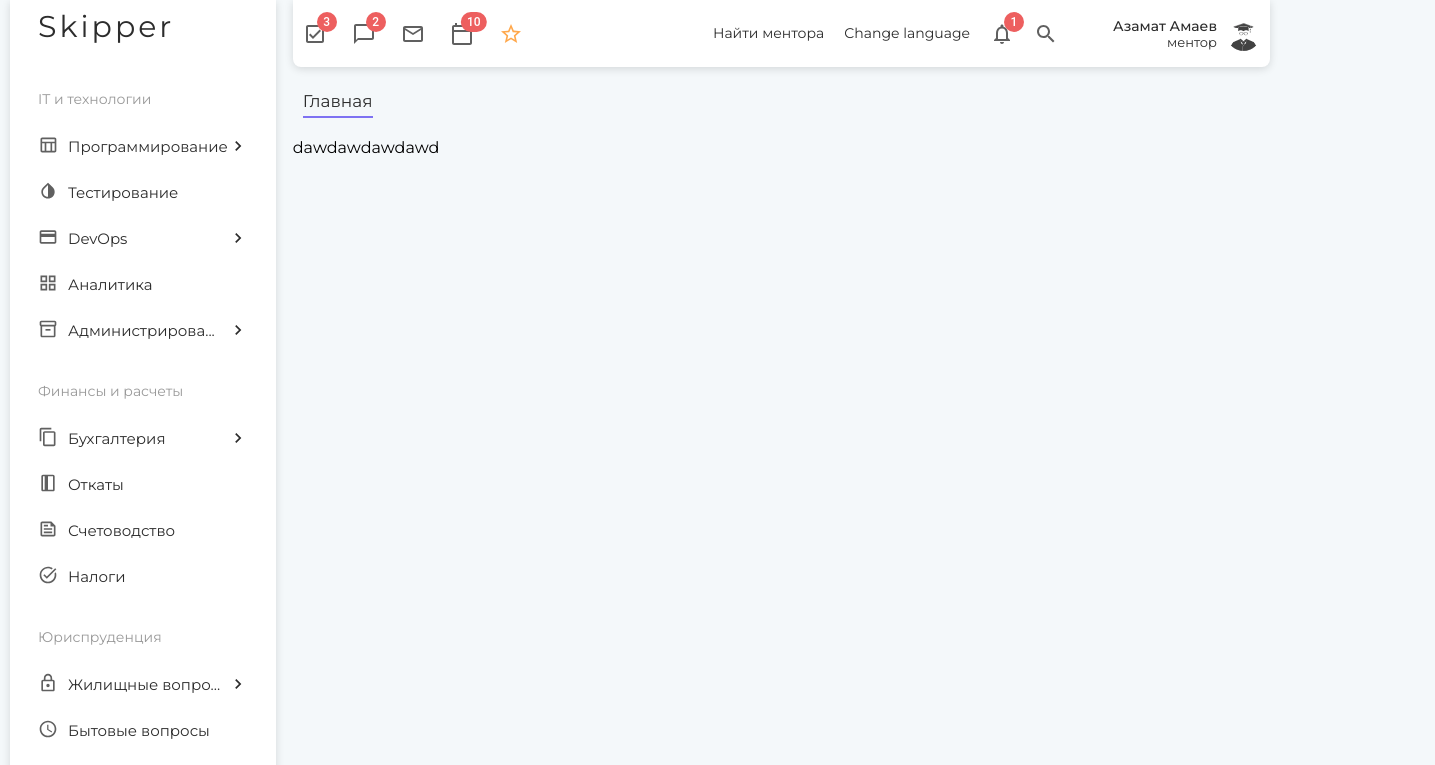
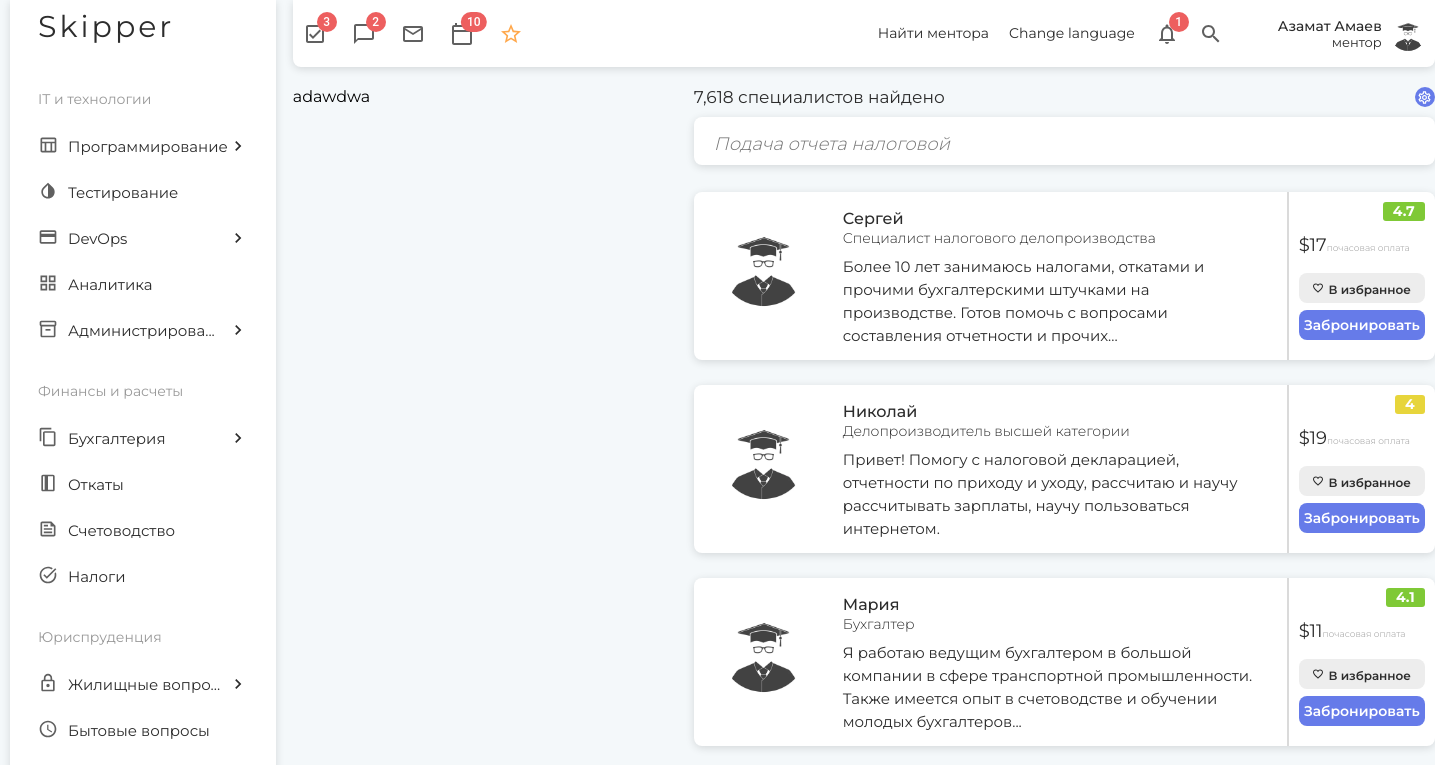
Before and after one commit to Hlopunoff/skipper, a React (Create React App) app: page / in a window 1280 px wide. Shown: the top 765 px of the page, 1435 px wide, since content can reach past the window. Built offline with nearby package versions, Linux system fonts and the light colour scheme.

Commit message:
Добавил компонент списка с менторами на главной странице

```diff
--- a/src/components/layout/Layout.tsx
+++ b/src/components/layout/Layout.tsx
@@ -14,7 +14,7 @@ export const Layout = () => {
                 <SideBar/>
                 <main className={st['main']}>
                     <Header sx={{maxWidth: '1160px'}}/>
-                    <Navbar/>
+                    {/* <Navbar/> */}
                     <Outlet/>
                 </main>
             </div>
--- /dev/null
+++ b/src/components/mentorPromoCard/MentorPromoCard.tsx
@@ -0,0 +1,43 @@
+import {FC} from 'react';
+import { Link } from 'react-router-dom';
+import FavoriteBorderOutlinedIcon from '@mui/icons-material/FavoriteBorderOutlined';
+
+import st from './mentorPromoCard.module.scss';
+import mentorAvatarPlug from '../../assets/img/avatar_plug.jpg';
+
+interface IMentorPromoProps {
+    img?: string;
+    name: string;
+    specialty: string;
+    description: string;
+    rating: number;
+    price: number;
+    typeOfPayment: string;
+}
+
+export const MentorPromoCard:FC<IMentorPromoProps> = ({img, name, specialty, description, rating, price, typeOfPayment}) => {
+    return (
+        <Link to='mentor' className={st['card']}>
+            <div className={st['card__img']}>
+                <img src={img || mentorAvatarPlug} alt="фото ментора" />
+            </div>
+            <div className={st['card__info']}>
+                <h5 className={st['card__username']}>{name}</h5>
+                <span className={st['card__specialty']}>{specialty}</span>
+                <p className={st['card__desc']}>{description}</p>
+            </div>
+            <div className={st['card__cla']}>
+                <div className={st['card__rating']} style={rating <= 3 ? ({ backgroundColor: '#ED5F5F' }) : rating > 4 ? ({ backgroundColor: '#7FC936' }) : ({ backgroundColor: '#E7D53B'})}>{rating}</div>
+                <div className={st['card__price']}>
+                    <span className={st['card__priceAmount']}>${price}</span>
+                    <span className={st['card__priceVariant']}>{typeOfPayment}</span>
+                </div>
+                <div className={st['card__btns']}>
+                    <button className={st['card__addToFavBtn']}>
+                        <FavoriteBorderOutlinedIcon sx={{marginRight: '4px', width: '12px', height: '12px'}}/>В избранное</button>
+                    <button className={st['card__bookBtn']}>Забронировать</button>
+                </div>
+            </div>
+        </Link>
+    );
+};
--- /dev/null
+++ b/src/components/mentorPromoCard/mentorPromoCard.module.scss
@@ -0,0 +1,120 @@
+@import '../../styles/colors';
+.card {
+    display: flex;
+    column-gap: 30px;
+    width: 100%;
+    background: #FFFFFF;
+    box-shadow: 0px 2px 8px rgba(0, 0, 0, 0.135216);
+    text-decoration: none;
+    border-radius: 8px;
+    &__img {
+        margin: 30px 0 30px 20px;
+        border-radius: 50%;
+        max-width: 99px;
+        max-height: 99px;
+        & img {
+            width: 100%;
+            height: 100%;
+            object-fit: cover;
+            border-radius: 50%;
+        }
+    }
+    &__info {
+        margin-top: 17px;
+        margin-bottom: 13px;
+    }
+    &__username {
+        font-style: normal;
+        font-weight: 500;
+        font-size: 16px;
+        line-height: 19px;
+        color: $main-color;
+    }
+    &__specialty {
+        display: inline-block;
+        margin-top: 3px;
+        font-style: normal;
+        font-weight: 300;
+        font-size: 14px;
+        line-height: 15px;
+        color: $main-color;
+    }
+    &__desc {
+        margin-top: 8px;
+        font-style: normal;
+        font-weight: 400;
+        font-size: 15px;
+        line-height: 23px;
+        color: $main-color;
+        hyphens: manual;
+    }
+    &__cla {
+        border-left: 2px solid #DADADA;
+        padding: 10px 10px 0 10px;
+    }
+    &__rating {
+        padding: 0 10px;
+        text-align: center;
+        margin-left: auto;
+        width: max-content;
+        height: 19px;
+        background: #7FC936;
+        border-radius: 3px;
+        font-style: normal;
+        font-weight: 700;
+        font-size: 14px;
+        line-height: 19px;
+        color: #fff;
+    }
+    &__price {
+        margin-top: 14px;
+        display: flex;
+        align-items: flex-end;
+    }
+    &__priceAmount {
+        font-style: normal;
+        font-weight: 400;
+        font-size: 18px;
+        line-height: 21px;
+        color: $main-color;
+    }
+    &__priceVariant {
+        font-style: normal;
+        font-weight: 300;
+        font-size: 9px;
+        line-height: 17px;
+        color: $light-grey;
+    }
+    &__btns {
+        margin-top: 17px;
+    }
+    &__addToFavBtn {
+        width: 100%;
+        height: 30px;
+        background: #EDEDED;
+        border: none;
+        border-radius: 8px;
+        padding: 7px 10px 4px 10px;
+        font-style: normal;
+        font-weight: 600;
+        font-size: 12px;
+        line-height: 18px;
+        color: $main-color;
+        white-space: nowrap;
+    }
+    &__bookBtn {
+        margin-top: 7px;
+        width: 100%;
+        height: 30px;
+        background: #EDEDED;
+        border: none;
+        border-radius: 8px;
+        background: #667BE9;
+        color: #fff;
+        font-style: normal;
+        font-weight: 600;
+        font-size: 14px;
+        line-height: 18px;
+        padding: 5px;
+    }
+}
--- /dev/null
+++ b/src/components/mentorsList/MentorsList.tsx
@@ -0,0 +1,42 @@
+import { MentorPromoCard } from '../mentorPromoCard/MentorPromoCard';
+
+import st from './mentorsList.module.scss';
+
+export const MentorsList = () => {
+    return (
+        <section className={st['mentorsList']}>
+            <MentorPromoCard
+                key={1}
+                name='Сергей'
+                specialty='Специалист налогового делопроизводства'
+                description='Более 10 лет занимаюсь налогами, откатами и прочими бухгалтерскими штучками на производстве. Готов помочь с вопросами составления отчетности и прочих...'
+                rating={4.7}
+                price={17}
+                typeOfPayment='почасовая оплата'/>
+            <MentorPromoCard
+                key={2}
+                rating={4.0}
+                price={19}
+                typeOfPayment='почасовая оплата'
+                name='Николай'
+                specialty='Делопроизводитель высшей категории'
+                description='Привет! Помогу с налоговой декларацией, отчетности по приходу и уходу, рассчитаю и научу рассчитывать зарплаты, научу пользоваться интернетом.'/>
+            <MentorPromoCard
+                key={3}
+                name='Мария'
+                specialty='Бухгалтер'
+                typeOfPayment='почасовая оплата'
+                description='Я работаю ведущим бухгалтером в большой компании в сфере транспортной промышленности. Также имеется опыт в счетоводстве и обучении молодых бухгалтеров...'
+                rating={4.1}
+                price={11}/>
+            <MentorPromoCard
+                key={4}
+                name='Евгения'
+                specialty='Бухгалтер и счетовод в ИП'
+                typeOfPayment='почасовая оплата'
+                description='Решу все ваши бухгалтерские проблемы в приемлемые сроки. Научу ваших специалистов всему необходимому, приворожу любимого и скрою от налоговой вашу жо...'
+                rating={4.9}
+                price={22}/>
+        </section>
+    );
+};
--- /dev/null
+++ b/src/components/mentorsList/mentorsList.module.scss
@@ -0,0 +1,7 @@
+.mentorsList {
+    margin-top: 27px;
+    width: 100%;
+    display: flex;
+    flex-direction: column;
+    row-gap: 25px;
+}
--- a/src/components/sideBar/sideBar.module.scss
+++ b/src/components/sideBar/sideBar.module.scss
@@ -2,6 +2,7 @@
 @import '../../styles/funcs';
 .sidebar {
     max-width: 268px;
+    min-height: 98vh;
     padding: 15px 28px 40px 28px;
     background: #FFFFFF;
     box-shadow: 0px 2px 8px rgba(0, 0, 0, 0.135216);
--- a/src/pages/mainPage/MainPage.tsx
+++ b/src/pages/mainPage/MainPage.tsx
@@ -1,9 +1,22 @@
+import SettingsOutlinedIcon from '@mui/icons-material/SettingsOutlined';
+import { MentorsList } from '../../components/mentorsList/MentorsList';
+
 import st from './mainPage.module.scss';
 
 export const MainPage = () => {
     return (
         <section className={st['mainPage']}>
-           dawdawdawdawd
+           <div className={st['mainPage__left']}>adawdwa</div>
+            <div className={st['mainPage__right']}>
+                <header className={st['mainPage__header']}>
+                    <span className={st['mainPage__amountOfMentors']}>7,618 специалистов найдено</span>
+                    <div className={st['mainPage__settingsBtn']}>
+                        <SettingsOutlinedIcon sx={{color: '#fff', width: '15px', height: '15px'}}/>
+                    </div>
+                    <input type="text" className={st['mainPage__search']} placeholder='Подача отчета налоговой'/>
+                </header>
+                <MentorsList/>
+            </div>
         </section>
     );
 };
--- a/src/pages/mainPage/mainPage.module.scss
+++ b/src/pages/mainPage/mainPage.module.scss
@@ -0,0 +1,58 @@
+@import '../../styles/colors';
+.mainPage {
+    margin-top: 20px;
+    display: flex;
+    column-gap: 30px;
+    padding-bottom: 20px;
+    &__left {
+        //! изменить на max-width
+        min-width: 371px;
+    }
+    &__right {
+        width: 741px;
+    }
+    &__header {
+        width: 100%;
+        display: grid;
+        grid-template-columns: 2fr 1fr;
+        grid-template-rows: repeat(2, min-content);
+        row-gap: 9px;
+    }
+    &__amountOfMentors {
+        font-style: normal;
+        font-weight: 400;
+        font-size: 17px;
+        line-height: 21px;
+        color: $main-color;
+    }
+    &__settingsBtn {
+        border-radius: 50%;
+        width: 20px;
+        height: 20px;
+        padding: 2px;
+        background: #667BE9;
+        margin-left: auto;
+        display: flex;
+        justify-content: center;
+        align-items: center;
+        cursor: pointer;
+    }
+    &__search {
+        grid-row-start: 2;
+        grid-row-end: 3;
+        grid-column-start: 1;
+        grid-column-end: 4;
+        width: 100%;
+        height: 48px;
+        background-color: #fff;
+        padding: 13px 20px 8px 20px;
+        font-style: italic;
+        font-weight: 300;
+        font-size: 18px;
+        line-height: 26px;
+        color: $light-grey;
+        box-shadow: 0px 2px 8px rgba(0, 0, 0, 0.135216);
+        border: none;
+        border-radius: 8px;
+    }
+}
```
